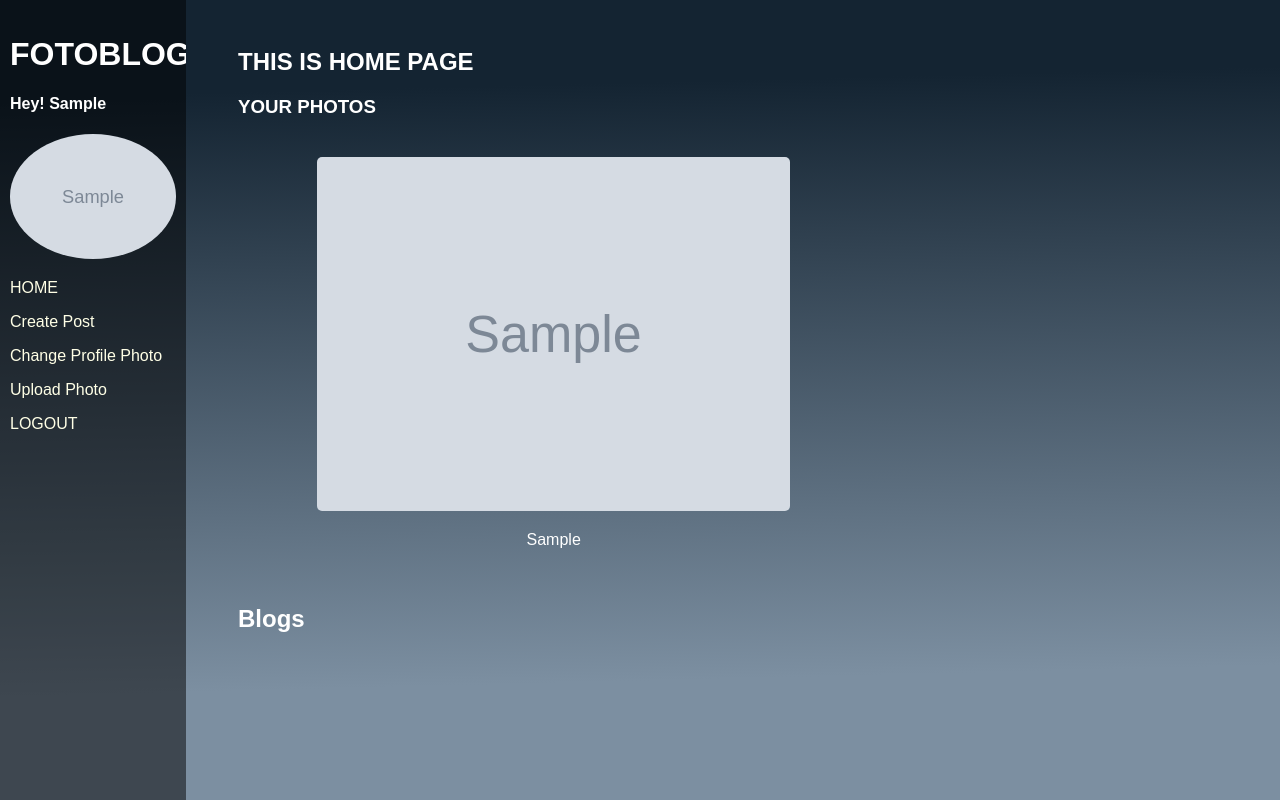
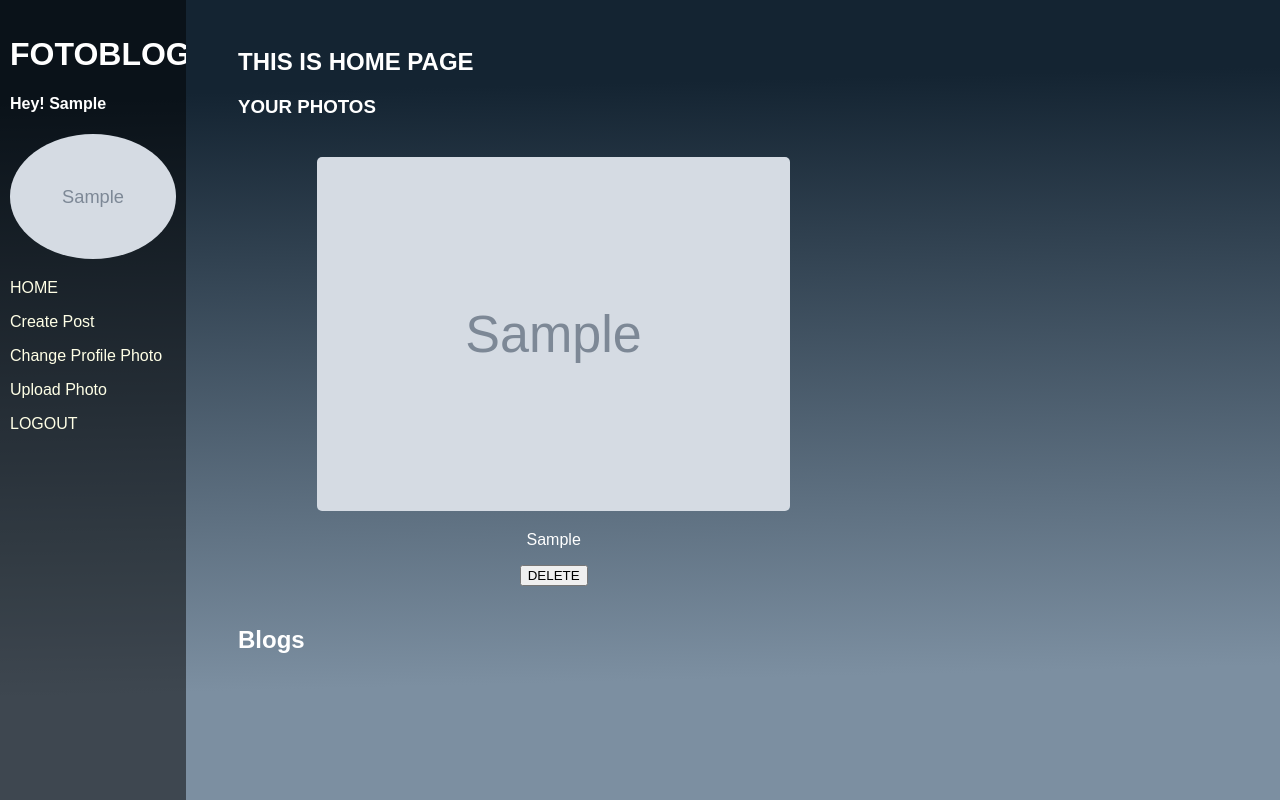
Before and after one commit to Parth-Kushwaha/fotoblog, a Django app: page /home/ in a window 1280 px wide. Run offline with Django 4.2, Linux system fonts and the light colour scheme; a user stored in the database is signed in; tables that the repository leaves empty hold one stand-in row (values such as "Sample post"); grey boxes marked "Sample" are stand-in pictures; data that the repository does not hold is empty; parts of the project's set-up code (start-up, migrations or seed data) failed here and were passed over.

Commit message:
delete photo functionaliyy

```diff
--- a/blog/forms.py
+++ b/blog/forms.py
@@ -7,6 +7,7 @@
         model = models.Photo
         fields = ['image','caption']
 
+
 class BlogForm(forms.ModelForm):
     edit_blog=forms.BooleanField(widget=forms.HiddenInput, initial=True)
     class Meta:
--- a/blog/models.py
+++ b/blog/models.py
@@ -17,7 +17,7 @@
         image.save(self.image.path)
 
     def save(self, *args, **kwargs):
-        super.save(*args, **kwargs)
+        super().save(*args, **kwargs)
         self.resize_image()
 
 
--- a/blog/templates/blog/home.html
+++ b/blog/templates/blog/home.html
@@ -10,8 +10,12 @@
         <div class='post'>
             <img src={{photo.image.url}}>
             <p>{{photo.caption}}</p>
+            {% csrf_token %}
+            <a href="{% url 'photo-delete' photo.id %}">
+                <button type='submit'>DELETE</button>
+            </a>
+        </div>
 
-        </div>
     {% endfor %}
 
 </div>
--- a/blog/views.py
+++ b/blog/views.py
@@ -1,8 +1,8 @@
 from django.shortcuts import render,redirect,get_object_or_404
-from django.contrib.auth.decorators import login_required
+from django.contrib.auth.decorators import login_required,permission_required
 from django.forms import formset_factory
 from . import forms,models
-
+import os
 
 @login_required
 def home_page(request):
@@ -11,6 +11,7 @@
     return render(request, 'blog/home.html',context={'photos':photos,'blogs':blogs})
 
 @login_required
+@permission_required("blog.add_photo", raise_exception=True)
 def photo_upload(request):
     form = forms.PhotoForm()
     if request.method=='POST':
@@ -20,6 +21,14 @@
         photo.save()
         return redirect('home')
     return render(request, 'blog/photo_upload.html', context={'form':form})
+
+def delete_photo(request, photo_id):
+    photo=models.Photo.objects.get(id=photo_id)
+    if len(photo.image) > 0:
+        os.remove(photo.image.path)
+
+    photo.delete()
+    return redirect('home')
 
 @login_required
 def blog_photo_upload(request):
--- a/fotoblog/urls.py
+++ b/fotoblog/urls.py
@@ -35,6 +35,7 @@
     path('home/',blog.views.home_page,name='home'),
     path('signup/',authentication.views.signUp,name='signup'),
     path('photo/upload/', blog.views.photo_upload,name='photo_upload'),
+    path('photo-delete/<int:photo_id>',blog.views.delete_photo,name='photo-delete'),
     path('photo/profile/', authentication.views.profilePhoto,name='profile_photo'),
     path('createpost/', blog.views.blog_photo_upload,name='createpost'),
     path('viewblog/<int:blog_id>',blog.views.view_blog,name='view-blog'),
--- a/templates/base.html
+++ b/templates/base.html
@@ -31,7 +31,9 @@
                 <p><a href="{% url 'home' %}">HOME</a></p>
                 <p><a href="{% url 'createpost' %}">Create Post</a></p>
                 <p><a href='{% url "profile_photo" %}' >Change Profile Photo</a></p>
-                <p><a href='{% url "photo_upload" %}'>Upload Photo</a></p>
+                {% if perms.blog.add_photo %}
+                    <p><a href='{% url "photo_upload" %}'>Upload Photo</a></p>
+                {% endif %}
                 <p><a href="{% url 'logout' %}">LOGOUT</a></p>
 
             {% endif %}
```
Also changed, not shown: authentication/migrations/0005_auto_20230826_1353.py (added), media/1y64s3f556891.jpg (deleted), media/80tcab8vx3961.jpg (deleted), media/WhatsApp_Image_2022-01-04_at_22.43.12.jpeg (deleted), media/qgohck64rb691.webp (deleted), media/qgohck64rb691_4CanHJO.webp (deleted), media/zh35b1ig6c791.jpg (deleted), media/zh35b1ig6c791_FY44Ut7.jpg (deleted).
